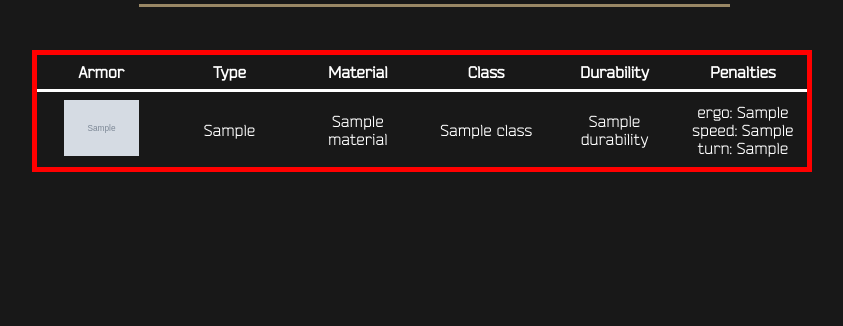
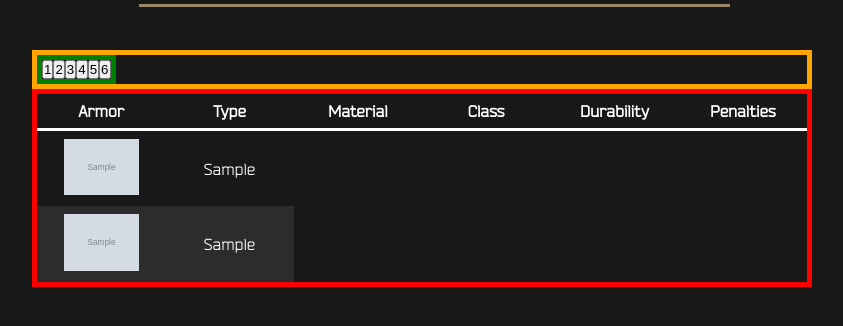
Before and after one commit to NathanSteinway/EFT_Helper, a Flask app: page /armor in a window 1280 px wide. Shown: the part 36-362 px from the top of the page, without its empty margins (218-1061 px from the left). Run offline with Flask 3, Linux system fonts and the light colour scheme; tables that the repository leaves empty hold one stand-in row (values such as "Sample post"); grey boxes marked "Sample" are stand-in pictures; a database or web service that is not in the repository returns one stand-in record (values such as "Sample title"); data that the repository does not hold is empty.

Commit message:
staged project for armor buttons, refactored armor template html to handle processed data, added logic for processing data

```diff
--- a/server.py
+++ b/server.py
@@ -271,7 +271,39 @@ def armor():
 
     result = run_query(armor_query)
 
-    return render_template("armor.html", armor_list=result['data']['armorItems'], rig_list=result['data']['rigItems'])
+    # Separates data, preps new list
+    armor_list = result['data']['armorItems']
+    rig_list = result['data']['rigItems']
+    combined_list = []
+
+    # Checks whether or not the properties field is populated
+    # If yes, assign item_type w/ value of 'armor'
+    # If no, say so!
+    for armor in armor_list:
+        if armor.get('properties'):
+            armor['item_type'] = 'armor'
+            combined_list.append(armor)
+        else:
+            print('Rig Detected')
+
+    # Checks the fields contained within properties for null values
+    # If yes, set unarmored_rig to True
+    # If no, assign item_type w/ value of 'rig'
+    for rig in rig_list:
+
+        unarmored_rig = False
+
+        for key, value in rig.get('properties', {}).items():
+            if value is None:
+                unarmored_rig = True
+                break
+
+        if not unarmored_rig:
+            rig['item_type'] = 'rig'
+            combined_list.append(rig)
+
+
+    return render_template("armor.html", armor_items=combined_list)
 
 if __name__ == "__main__":
     connect_to_db(app)
--- /dev/null
+++ b/static/armor.js
@@ -0,0 +1,15 @@
+document.querySelectorAll('.armorClass').forEach(button => {
+    button.addEventListener('click', function(event) {
+        const armorLvl = event.target.value;
+
+        console.log(armorLvl)
+
+        document.querySelectorAll('tbody tr').forEach(row => {
+            row.style.display = 'none';
+        });
+
+        document.querySelectorAll(`tbody tr[data-armor="${armorLvl}"]`).forEach(row => {
+            row.style.display = '';
+        });
+    })
+})
--- a/templates/ammo.html
+++ b/templates/ammo.html
@@ -6,8 +6,6 @@
 
 {% block content %}
 <main class='ammo-main'>
-
-    <!-- Look into making maybe this w/ a Jinja loop, it's kind of a lot of stuff to look at -->
 
     <div class="btn-container">
         <div class="btn-box" id="7.62">
@@ -111,5 +109,5 @@
     </div>
 
 </main>
-<script src="{{ url_for('static', filename='scripts.js') }}"></script>
+<script src="{{ url_for('static', filename='caliber.js') }}"></script>
 {% endblock content %}
--- a/templates/armor.html
+++ b/templates/armor.html
@@ -7,6 +7,17 @@
 {% block content %}
 <!-- Place Jinja2 logic here to read and display data passed from render_template that was acquired from TarkovAPI -->
 <main class='armor-main'>
+
+    <div class="btn-container">
+        <div class="btn-box">
+            <button class="armorClass" value="1">1</button>
+            <button class="armorClass" value="2">2</button>
+            <button class="armorClass" value="3">3</button>
+            <button class="armorClass" value="4">4</button>
+            <button class="armorClass" value="5">5</button>
+            <button class="armorClass" value="6">6</button>
+        </div>
+    </div>
 
 
     <div class="armor-box" id="armor-box">
@@ -22,56 +33,23 @@
                 </tr>
             </thead>
             <tbody>
-                {% for armor in armor_list %}
+                {% for item in armor_items %}
                     <tr>
                         <td>
-                            <img class="baseImg" src="{{armor.baseImageLink}}" style="width: 75px">
+                            <img class="baseImg" src="{{item.baseImageLink}}" style="width: 75px">
                         </td>
 
-                        <!-- checks if properties is empty or not -->
-                        {% if armor.properties %}
+                        {% if item.item_type == 'armor' %}
                             <td>
-                                {{armor.properties['armorType']}}
+                                {{item.properties['armorType']}}
                             </td>
+
+                        {% elif item.item_type == 'rig' %}
+
                             <td>
-                                {{armor.properties['material']['name']}}
+                                {{item.properties['armorType']}}
                             </td>
-                            <td>
-                                {{armor.properties['class']}}
-                            </td>
-                            <td>
-                                {{armor.properties['durability']}}
-                            </td>
-                            <td>
-                                <p>ergo: {{armor.properties['ergoPenalty']}}</p>
-                                <p>speed: {{armor.properties['speedPenalty']}}</p>
-                                <p>turn: {{armor.properties['turnPenalty']}}</p>
-                            </td>
-                        <!-- If properties is empty, then it is a rig. -->
-                        {% else %}
-                            {% for rig in rig_list %}
-                                {% if rig['name'] == armor.name %}
 
-                                    <td>
-                                        {{rig.properties['armorType']}}
-                                    </td>
-                                    <td>
-                                        {{rig.properties['material']['name']}}
-                                    </td>
-                                    <td>
-                                        {{rig.properties['class']}}
-                                    </td>
-                                    <td>
-                                        {{rig.properties['durability']}}
-                                    </td>
-                                    <td>
-                                        <p>ergo: {{rig.properties['ergoPenalty']}}</p>
-                                        <p>speed: {{rig.properties['speedPenalty']}}</p>
-                                        <p>turn: {{rig.properties['turnPenalty']}}</p>
-                                    </td>
-
-                                {% endif %}
-                            {% endfor %}
                         {% endif %}
                     </tr>
                 {%endfor%}
@@ -81,5 +59,5 @@
     </div>
 
 </main>
-<!-- script here at end -->
+<script src="{{ url_for('static', filename='armor.js') }}"></script>
 {% endblock content %}
```
Also changed, not shown: static/caliber.js (renamed from static/scripts.js).
